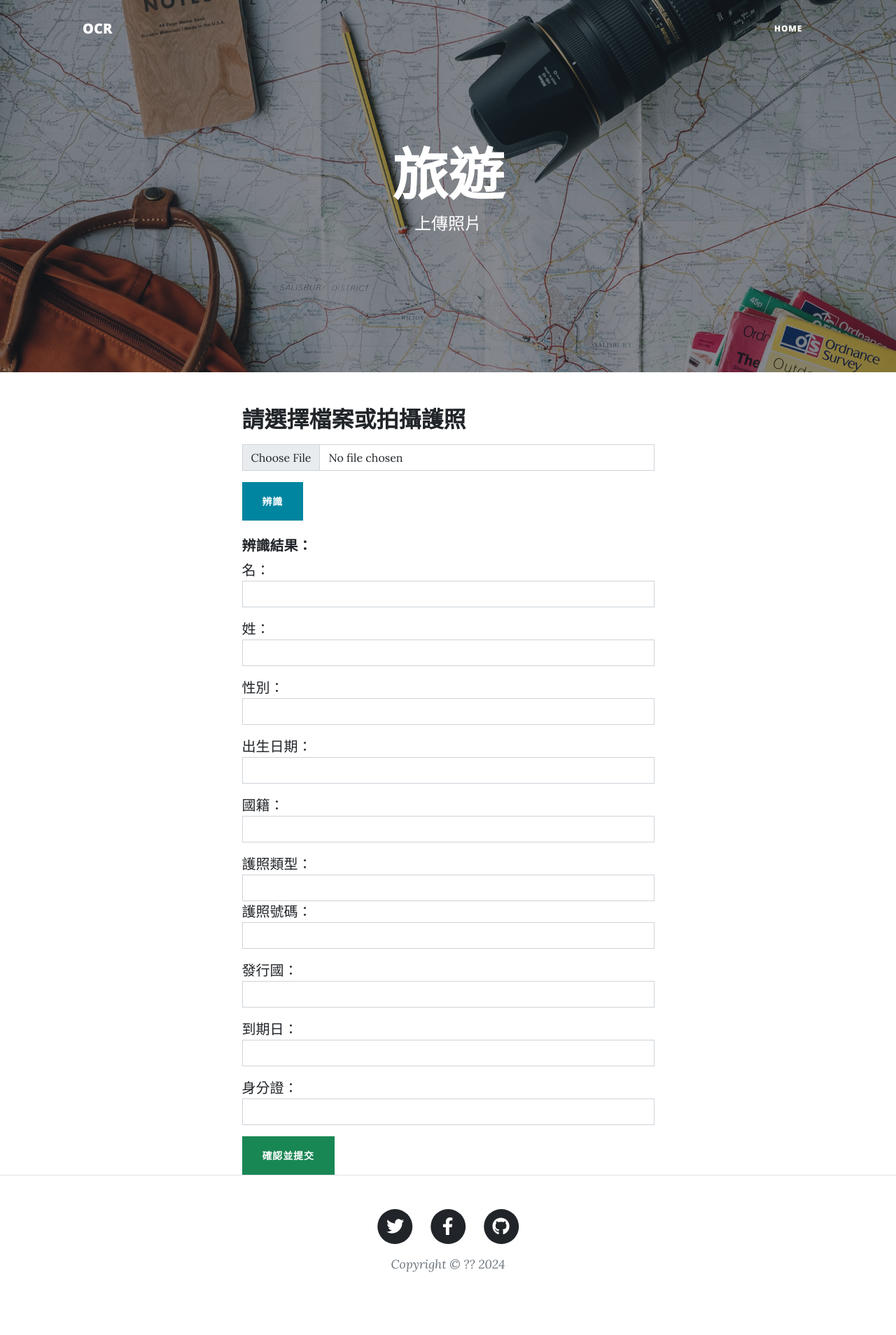
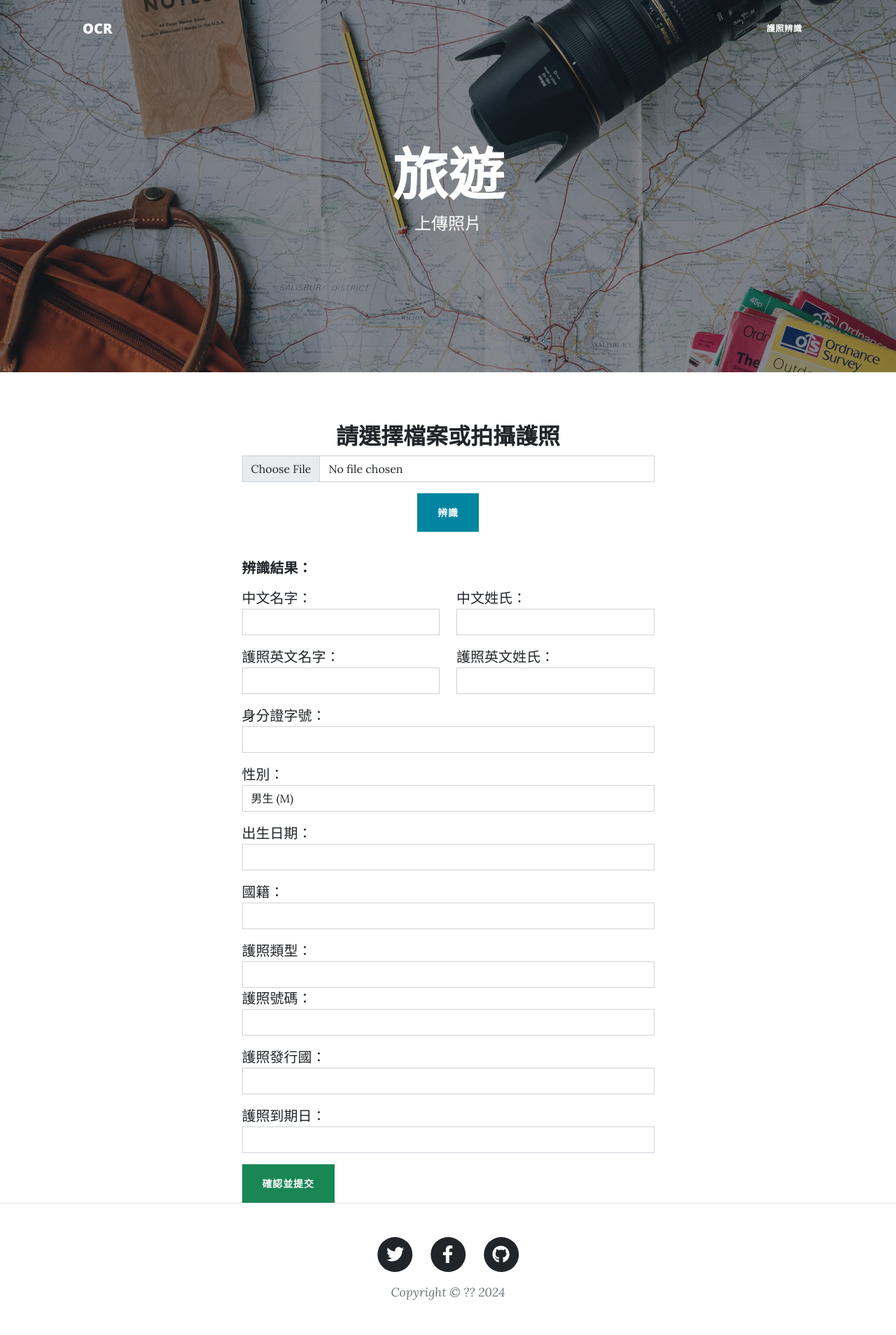
Before and after one commit to bofrankbo/Passport_Text_Reconize, a Flask app: template templates/index.html in a window 1280 px wide. Shown: the whole page at 70% size. Before the commit the page ends 1818 px from the top, so only its background shows below. Run offline with Flask 3, Linux system fonts and the light colour scheme; the template is opened without the code that fills it, so the values that code supplies are empty; some libraries are stand-ins or nearby versions.

Commit message:
update ui

```diff
--- a/templates/index.html
+++ b/templates/index.html
@@ -33,7 +33,7 @@
                 </button>
                 <div class="collapse navbar-collapse" id="navbarResponsive">
                     <ul class="navbar-nav ms-auto py-4 py-lg-0">
-                        <li class="nav-item"><a class="nav-link px-lg-3 py-3 py-lg-4" href="index.html">Home</a></li>
+                        <li class="nav-item"><a class="nav-link px-lg-3 py-3 py-lg-4" href="index.html">護照辨識</a></li>
                         <!-- <li class="nav-item"><a class="nav-link px-lg-3 py-3 py-lg-4" href="about.html">About</a></li>
                         <li class="nav-item"><a class="nav-link px-lg-3 py-3 py-lg-4" href="crawl.html">Crawl</a></li>
                         <li class="nav-item"><a class="nav-link px-lg-3 py-3 py-lg-4" href="model.html">Model</a></li>
@@ -58,34 +58,61 @@
         </header>
 
         <!-- Main Content-->
+        <main>
             <div class="container px-4 px-lg-5">
                 <div class="row gx-4 gx-lg-5 justify-content-center">
                     <div class="col-md-10 col-lg-8 col-xl-7">
                         <!-- Camera Section -->
-                    <div class="camera-container">
+                        <div class="camera-container mt-4 d-flex flex-column align-items-center">
                             <h2>請選擇檔案或拍攝護照</h2>
-                        <!-- <video id="camera" autoplay playsinline style="width: 100%; height: auto; border: 1px solid #ccc;"></video> -->
-                        <input type="file" id="imageInput" accept="image/*" class="form-control mt-3">
-                        <button id="captureButton" class="btn btn-primary mt-3">辨識</button>
-                        <text id="scanning" style="display: none;">正在辨識中 </text>
+                            <input type="file" id="imageInput" accept="image/*" class="form-control mb-3">
+                            <button id="captureButton" class="btn btn-primary mb-3">辨識</button>
+                            <text id="scanning" class="text-center" style="display: none;">正在辨識中</text>
                         </div>
+
 
                         <!-- OCR Result Section -->
 
                         <div id="resultContainer" class="mt-4">
                             <h5>辨識結果：</h5>
                             <form id="resultForm">
-                            <div class="form-group">
-                                <label for="nameField">名：</label>
+
+                                <div class="form-group mt-3">
+                                    <!-- 第一行：中文名字與中文姓氏 -->
+                                    <div class="row mb-3">
+                                        <div class="col-md-6">
+                                            <label for="nameField">中文名字：</label>
                                             <input type="text" id="nameField" class="form-control" value="" />
                                         </div>
+                                        <div class="col-md-6">
+                                            <label for="surnameField">中文姓氏：</label>
+                                            <input type="text" id="surnameField" class="form-control" value="" />
+                                        </div>
+                                    </div>
+
+                                    <!-- 第二行：英文名字與英文姓氏 -->
+                                    <div class="row">
+                                        <div class="col-md-6">
+                                            <label for="englishNameField">護照英文名字：</label>
+                                            <input type="text" id="englishNameField" class="form-control" value="" />
+                                        </div>
+                                        <div class="col-md-6">
+                                            <label for="englishSurnameField">護照英文姓氏：</label>
+                                            <input type="text" id="englishSurnameField" class="form-control" value="" />
+                                        </div>
+                                    </div>
+                                </div>
+
                                 <div class="form-group mt-3">
-                                <label for="surnameField">姓：</label>
-                                <input type="text" id="surnameField" class="form-control" value="" />
+                                    <label for="personal_numberField">身分證字號：</label>
+                                    <input type="text" id="personal_numberField" class="form-control" value="" />
                                 </div>
                                 <div class="form-group mt-3">
                                     <label for="sexField">性別：</label>
-                                <input type="text" id="sexField" class="form-control" value="" />
+                                    <select id="sexField" class="form-control">
+                                        <option value="M">男生 (M)</option>
+                                        <option value="F">女生 (F)</option>
+                                    </select>
                                 </div>
                                 <div class="form-group mt-3">
                                     <label for="dobField">出生日期：</label>
@@ -104,17 +131,14 @@
                                     <input type="text" id="passport_numberField" class="form-control" value="" />
                                 </div>
                                 <div class="form-group mt-3">
-                                <label for="issuing_countryField">發行國：</label>
+                                    <label for="issuing_countryField">護照發行國：</label>
                                     <input type="text" id="issuing_countryField" class="form-control" value="" />
                                 </div>
                                 <div class="form-group mt-3">
-                                <label for="expiration_dateField">到期日：</label>
+                                    <label for="expiration_dateField">護照到期日：</label>
                                     <input type="text" id="expiration_dateField" class="form-control" value="" />
                                 </div>
-                            <div class="form-group mt-3">
-                                <label for="personal_numberField">身分證：</label>
-                                <input type="text" id="personal_numberField" class="form-control" value="" />
-                            </div>
+
 
                             </form>
                             <button id="confirmButton" class="btn btn-success mt-3">確認並提交</button>
@@ -123,6 +147,7 @@
                     </div>
                 </div>
             </div>
+        </main>
 
         <!-- Footer-->
         <footer class="border-top">
```
Lines whose indentation alone changed are shown as unchanged.
